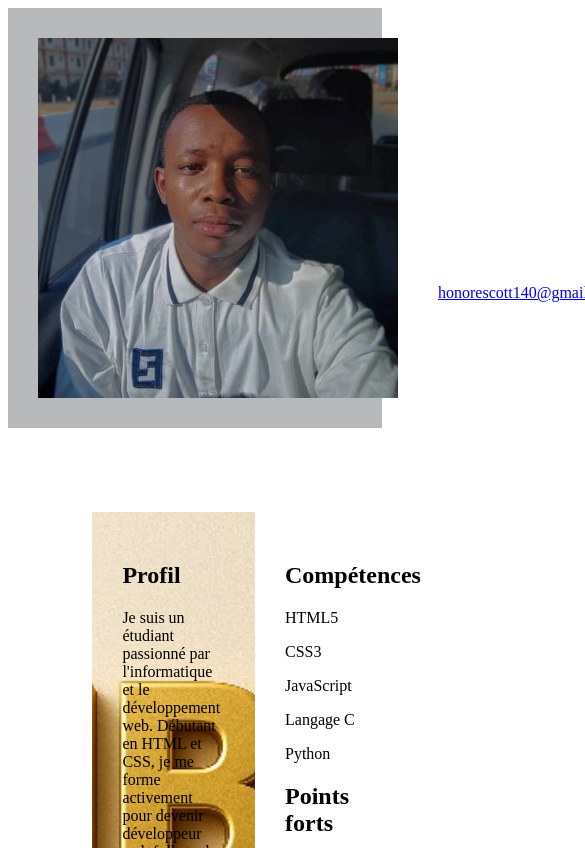
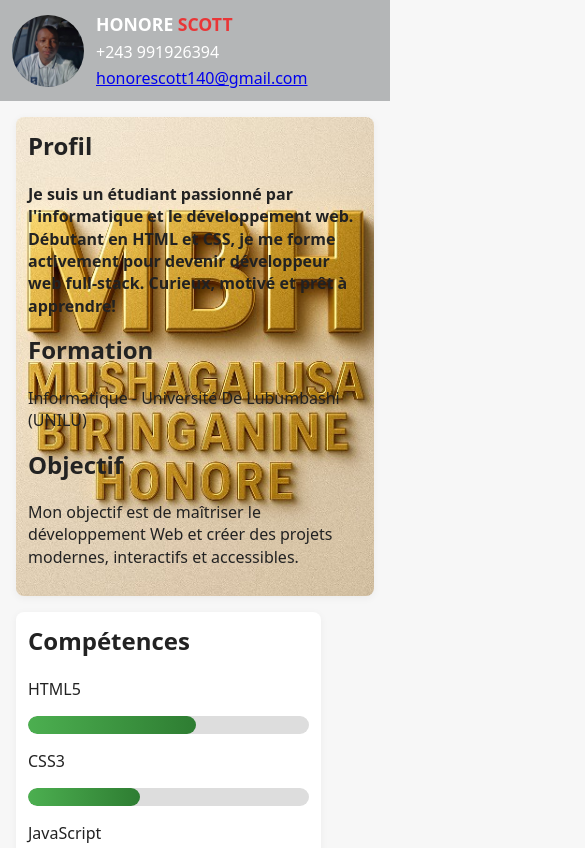
Before and after one commit to honorescott140-afk/honore-05, a plain HTML site: page index.html in a window 390 px wide. Shown: the top 848 px of the page, 585 px wide, since content can reach past the window. Drawn offline with Linux system fonts and the light colour scheme.

Commit message:
Refactor styles for layout and responsiveness

```diff
--- a/styles.css
+++ b/styles.css
@@ -1,33 +1,75 @@
-div .h1{
-
-}
-.header h1 span{
-    color: #a2d30fd6;
-}
-div.container{
-    display: flex;
-    padding: 10vh;
-}
-div.left, .right{
-    width: 50%;
-    padding: 30px;
-}
-.left{
-    width: 50%;
-    padding: 30px;
-    background-image: url("caus.jpg");
-    background-repeat: no-repeat;
-    background-position: center;
-    background-size: cover;
-}
-.title{
-    margin-left: 40px;
+/* Basic layout and responsive styles */
+*{box-sizing: border-box}
+body{
+    margin:0;
+    font-family: system-ui, -apple-system, "Segoe UI", Roboto, "Helvetica Neue", Arial;
+    line-height:1.4;
+    background: #f7f7f7;
+    color:#222;
 }
 
 .btmk{
-     display: flex;
-     align-items: center;
-     padding: 30px;
-     background-color: rgba(143, 146, 147, 0.639);
-     color: white;
+    display:flex;
+    align-items:center;
+    gap:1rem;
+    padding:1rem 1.25rem;
+    background-color: rgba(143,146,147,0.64);
+    color:#fff;
 }
+.profile-pic{
+    width:80px;
+    height:80px;
+    border-radius:50%;
+    object-fit:cover;
+    flex:0 0 auto;
+}
+.title{display:flex;flex-direction:column}
+.name{margin:0;font-size:1.2rem}
+.accent{color:rgba(255,0,0,0.7)}
+.contact{margin:0.25rem 0}
+
+.container{
+    display:flex;
+    gap:2rem;
+    padding:3rem 2rem;
+    max-width:1100px;
+    margin:0 auto;
+    align-items:flex-start;
+    flex-wrap:wrap;
+}
+.left, .right{
+    flex:1 1 320px;
+    padding:1rem;
+    background:#fff;
+    border-radius:8px;
+    box-shadow:0 2px 8px rgba(0,0,0,0.05);
+}
+.left{background-image: url("caus.jpg"); background-repeat:no-repeat;background-position:center;background-size:cover}
+
+.bold{font-weight:600}
+
+.skill{background:#ddd;border-radius:10px;width:100%;height:18px;overflow:hidden;margin-bottom:0.75rem}
+.skill-fill{height:100%;background:linear-gradient(90deg,#4caf50,#2e7d32);border-radius:10px}
+
+section h2{margin-top:0}
+
+footer{padding:1rem;text-align:center}
+
+/* Responsive tweaks */
+@media (max-width:900px){
+    .container{padding:2rem;gap:1rem}
+    .profile-pic{width:72px;height:72px}
+}
+
+@media (max-width:600px){
+    .btmk{padding:0.75rem;gap:0.75rem}
+    .container{flex-direction:column;padding:1rem}
+    .name{font-size:1.1rem}
+    .left, .right{padding:0.75rem}
+}
+
+@media (prefers-color-scheme:dark){
+    body{background:#0f1720;color:#e6eef8}
+    .left,.right{background:rgba(255,255,255,0.03)}
+    .btmk{background:rgba(255,255,255,0.04)}
+}
```
